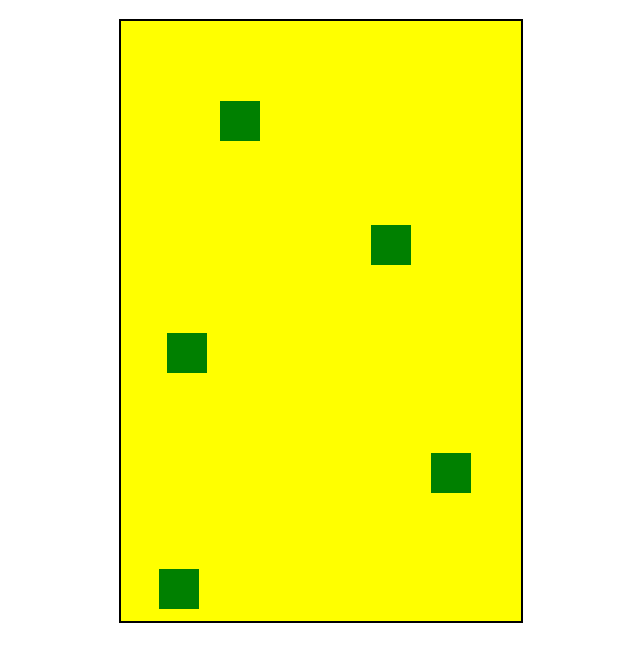
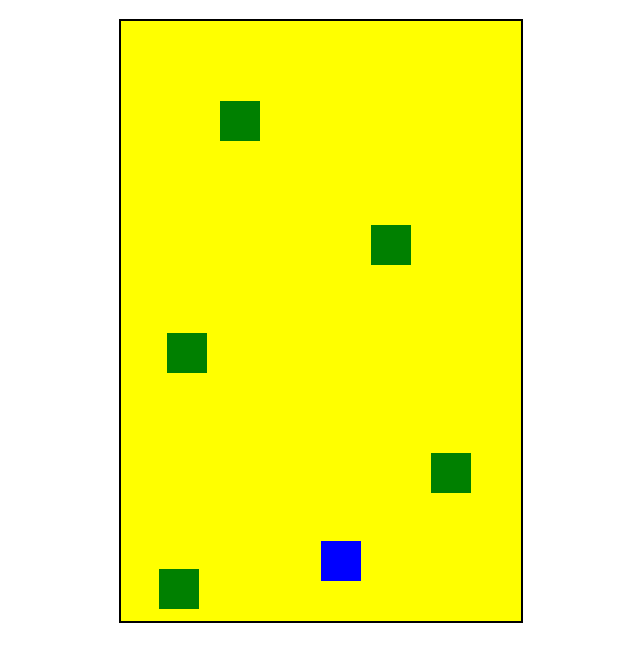
Before and after one commit to Rybski113/Space-Shooter, a plain HTML site: page index.html in a window 1280 px wide. Shown: the part 69-727 px from the top of the page, without its empty margins (319-959 px from the left). Drawn offline with Linux system fonts and the light colour scheme.

Commit message:
shooter added

```diff
--- a/app.js
+++ b/app.js
@@ -2,17 +2,19 @@ document.addEventListener('DOMContentLoaded', ()=> {
 
     const grid = document.querySelector('.grid');
     const invader = document.createElement('div')
-
+    let currentShooterIndex = 135;
     let platformCount = 5;
     let platforms = [];
 
 
-    for ( let i = 0; i < 225; i++) {
+    for ( let i = 0; i < 140; i++) {
         const square = document.createElement('div')
         grid.appendChild(square)
     }
 
     const squares = Array.from(document.querySelectorAll('.grid div'))
+
+    squares[currentShooterIndex].classList.add('shooter')
 
 
     class Platform {
--- a/style.css
+++ b/style.css
@@ -12,6 +12,8 @@ body {
     font-size: 200px;
     text-align: center;
     border: 2px solid black;
+    display: flex;
+    flex-wrap: wrap;
 }
 
 .grid div {
@@ -19,6 +21,9 @@ body {
     height: 40px;
 }
 
+.shooter {
+    background-color: blue;
+}
 
 
 .platform {
```
